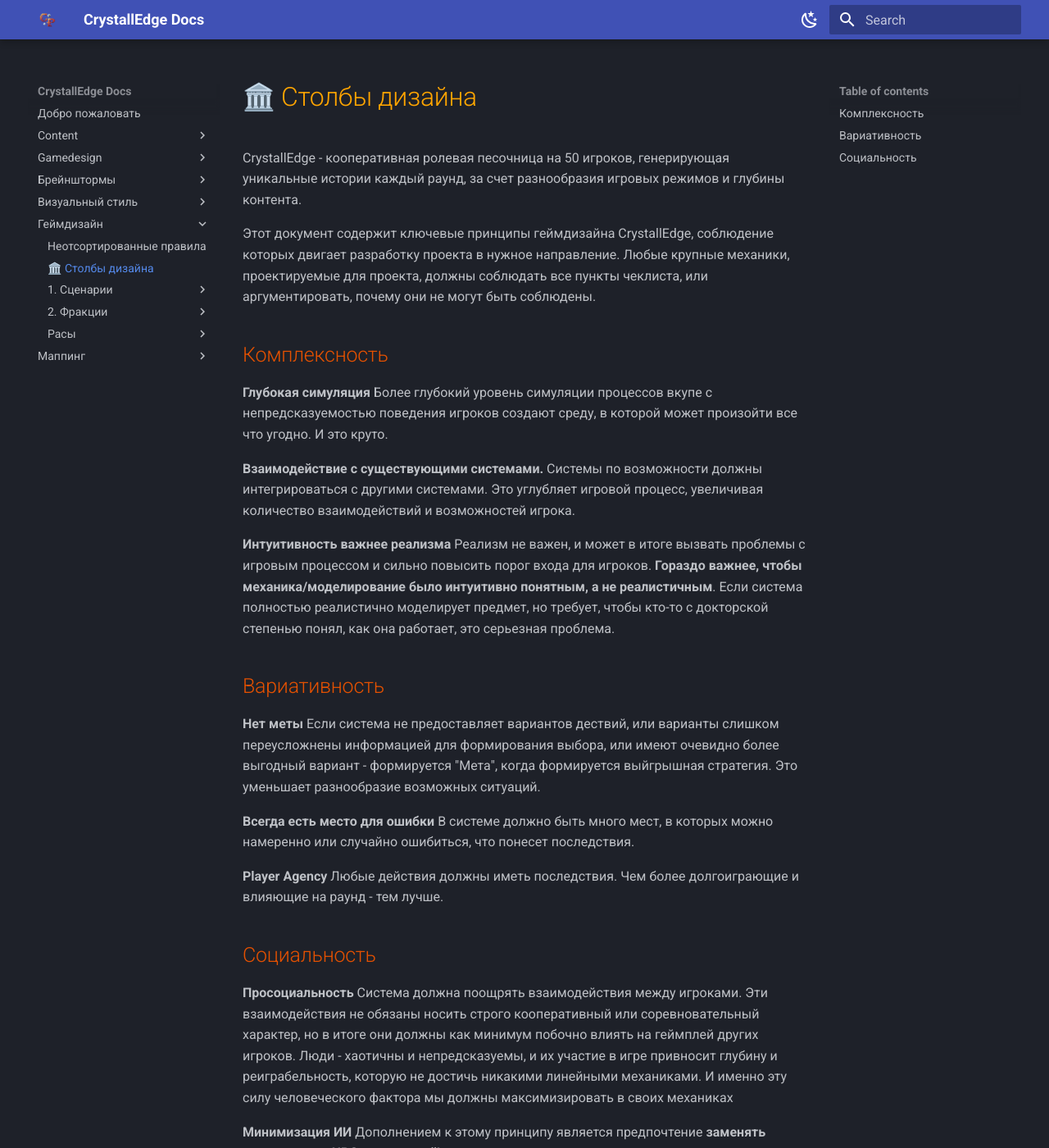
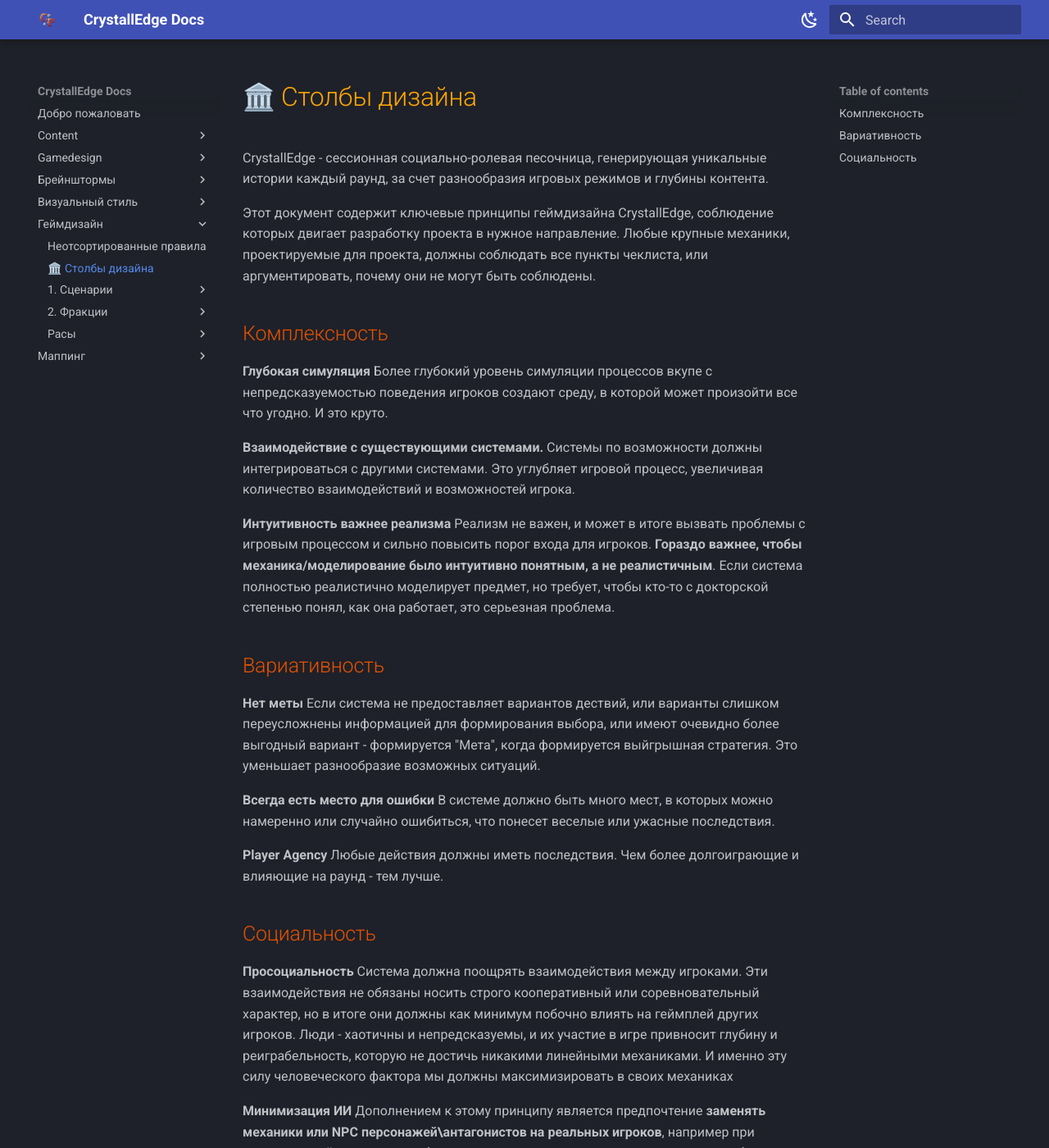
Before and after one commit to crystallpunk-14/crystallpunk-docs, an MkDocs documentation site: the page built from docs/Геймдизайн/Столбы дизайна.md, in a window 1280 px wide and 1400 px high. Shown: the whole window at 82% size. Built offline with MkDocs 1.6.1 and Material for MkDocs 9.7.7, drawn with Linux system fonts in a browser that asks for light colours.

Commit message:
Update Столбы дизайна.md

```diff
--- a/docs/Геймдизайн/Столбы дизайна.md
+++ b/docs/Геймдизайн/Столбы дизайна.md
@@ -1,6 +1,6 @@
 # 🏛️ Столбы дизайна
 
-CrystallEdge - кооперативная ролевая песочница на 50 игроков, генерирующая уникальные истории каждый раунд, за счет разнообразия игровых режимов и глубины контента.
+CrystallEdge - сессионная социально-ролевая песочница, генерирующая уникальные истории каждый раунд, за счет разнообразия игровых режимов и глубины контента.
 
 Этот документ содержит ключевые принципы геймдизайна CrystallEdge, соблюдение которых двигает разработку проекта в нужное направление. Любые крупные механики, проектируемые для проекта, должны соблюдать все пункты чеклиста, или аргументировать, почему они не могут быть соблюдены.
 
@@ -21,7 +21,7 @@
 Если система не предоставляет вариантов дествий, или варианты слишком переусложнены информацией для формирования выбора, или имеют очевидно более выгодный вариант - формируется "Мета", когда формируется выйгрышная стратегия. Это уменьшает разнообразие возможных ситуаций.
 
 **Всегда есть место для ошибки**
-В системе должно быть много мест, в которых можно намеренно или случайно ошибиться, что понесет последствия.
+В системе должно быть много мест, в которых можно намеренно или случайно ошибиться, что понесет веселые или ужасные последствия.
 
 **Player Agency**
 Любые действия должны иметь последствия. Чем более долгоиграющие и влияющие на раунд - тем лучше.
```
